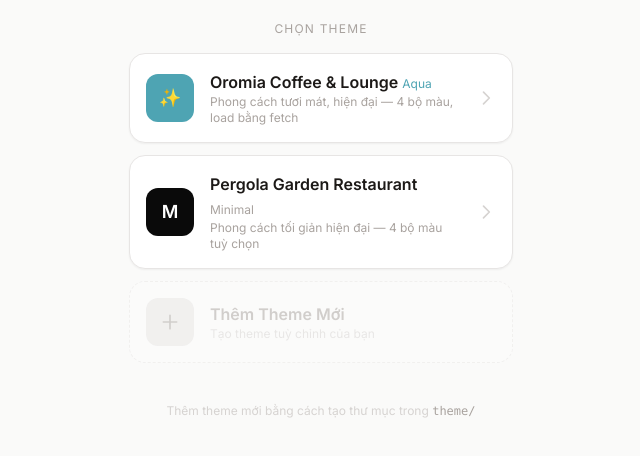
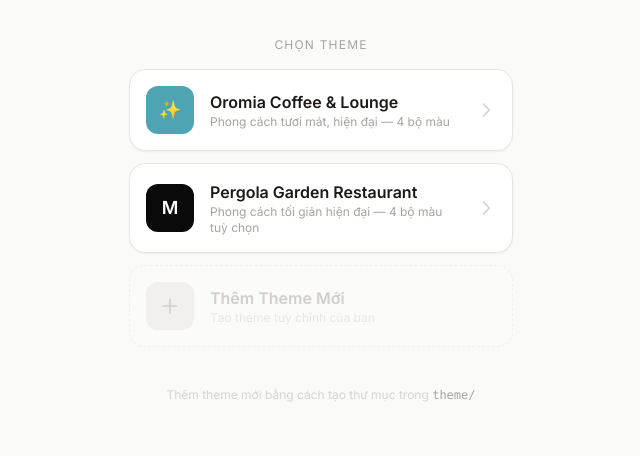
Before and after one commit to majinbuu-dev/order-d, a plain HTML site: page index.html in a window 1280 px wide. Shown: the part 238-694 px from the top of the page, without its empty margins (319-959 px from the left). Drawn offline with nearby package versions, Linux system fonts and the light colour scheme; a web font is replaced by a local one.

Commit message:
update template

```diff
--- a/index.html
+++ b/index.html
@@ -88,8 +88,8 @@
         <span class="text-white text-lg font-bold">✨</span>
       </div>
       <div class="flex-1 text-left">
-        <p class="font-semibold">Oromia Coffee & Lounge <span class="text-xs text-[#4ea4b3] font-normal">Aqua</span></p>
-        <p class="text-stone-400 text-xs">Phong cách tươi mát, hiện đại — 4 bộ màu, load bằng fetch</p>
+        <p class="font-semibold">Oromia Coffee & Lounge</p>
+        <p class="text-stone-400 text-xs">Phong cách tươi mát, hiện đại — 4 bộ màu</p>
       </div>
       <svg class="w-5 h-5 text-stone-300 group-hover:text-stone-500 transition-colors" fill="none" viewBox="0 0 24 24" stroke="currentColor" stroke-width="2"><path stroke-linecap="round" stroke-linejoin="round" d="M9 5l7 7-7 7"/></svg>
     </a>
@@ -99,7 +99,7 @@
         <span class="text-white font-semibold text-lg">M</span>
       </div>
       <div class="flex-1 text-left">
-        <p class="font-semibold">Pergola Garden Restaurant <span class="text-xs text-stone-400 font-normal">Minimal</span></p>
+        <p class="font-semibold">Pergola Garden Restaurant</p>
         <p class="text-stone-400 text-xs">Phong cách tối giản hiện đại — 4 bộ màu tuỳ chọn</p>
       </div>
       <svg class="w-5 h-5 text-stone-300 group-hover:text-stone-500 transition-colors" fill="none" viewBox="0 0 24 24" stroke="currentColor" stroke-width="2"><path stroke-linecap="round" stroke-linejoin="round" d="M9 5l7 7-7 7"/></svg>
```
